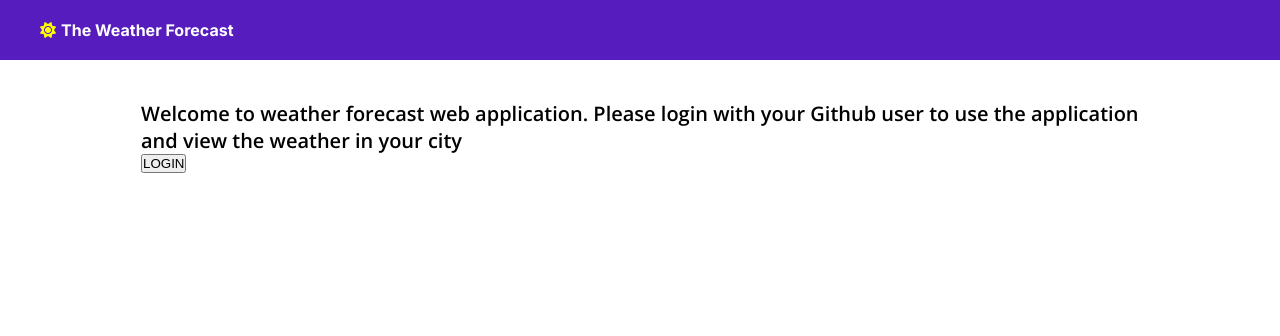
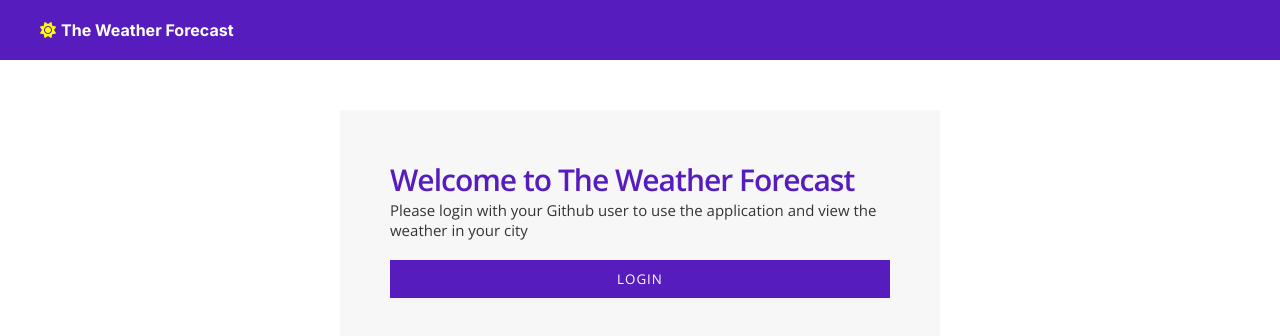
Before and after one commit to pnl777/ehrlich-assessment, a React (Create React App) app: page / in a window 1280 px wide. Shown: the top 336 px of the page. Built offline with nearby package versions, Linux system fonts and the light colour scheme.

Commit message:
Login page styles update

```diff
--- a/src/_styles/styles.css
+++ b/src/_styles/styles.css
@@ -160,12 +160,37 @@ input:focus {
 }
 
 .login-container-blk {
-  width: 998px;
-  margin: 40px auto;
+  background: rgb(247, 247, 247);
+  width: 600px;
+  padding: 50px;
+  margin: 50px auto;
 }
 .login-container-blk h1 {
   font-family: "Open Sans", sans-serif;
-  font-size: 20px;
+  letter-spacing: -1px;
+  line-height: 40px;
+  font-size: 30px;
+  color: #561cbe;
+  display: block;
+  margin-bottom: 0px;
+}
+.login-container-blk p {
+  font-family: "Open Sans", sans-serif;
+  font-size: 15px;
+  color: #353535;
+  display: block;
+  margin-bottom: 20px;
+}
+.login-container-blk .login-btn-blk {
+  display: block;
+  width: 100%;
+  padding: 6px;
+  color: #fff;
+  border: none;
+  font-family: "Open Sans", sans-serif;
+  letter-spacing: 1px;
+  padding: 10px;
+  background: #561cbe;
 }
 
 .spinner-blk {
--- a/src/_styles/styles.scss
+++ b/src/_styles/styles.scss
@@ -164,11 +164,36 @@ input:focus {
 
 // Login Container Styles
 .login-container-blk {
-  width: 998px;
-  margin: 40px auto;
+  background: rgb(247, 247, 247);
+  width: 600px;
+  padding: 50px;
+  margin: 50px auto;
   h1 {
     font-family: $openSansFont;
-    font-size: 20px;
+    letter-spacing: -1px;
+    line-height: 40px;
+    font-size: 30px;
+    color: $mainColor;
+    display: block;
+    margin-bottom: 0px;
+  }
+  p {
+    font-family: $openSansFont;
+    font-size: 15px;
+    color: #353535;
+    display: block;
+    margin-bottom: 20px;
+  }
+  .login-btn-blk {
+    display: block;
+    width: 100%;
+    padding: 6px;
+    color: #fff;
+    border: none;
+    font-family: $openSansFont;
+    letter-spacing: 1px;
+    padding: 10px;
+    background: $mainColor;
   }
 }
 
--- a/src/components/LoginButton.tsx
+++ b/src/components/LoginButton.tsx
@@ -11,7 +11,9 @@ const LoginButton = () => {
   if (isLoading) return <Spinner variant="small-spinner" />;
 
   return !isAuthenticated ? (
-    <button onClick={loginHandler}>LOGIN</button>
+    <button className="login-btn-blk" onClick={loginHandler}>
+      LOGIN
+    </button>
   ) : null;
 };
 
--- a/src/pages/LoginPage.tsx
+++ b/src/pages/LoginPage.tsx
@@ -19,10 +19,11 @@ const LoginPage = () => {
 
   return (
     <div className="login-container-blk">
-      <h1>
-        Welcome to weather forecast web application. Please login with your
-        Github user to use the application and view the weather in your city
-      </h1>
+      <h1> Welcome to The Weather Forecast</h1>
+      <p>
+        Please login with your Github user to use the application and view the
+        weather in your city
+      </p>
       <LoginButton />
     </div>
   );
```
Also changed, not shown: 1 other file (tests, documents, lock files or other folders).
